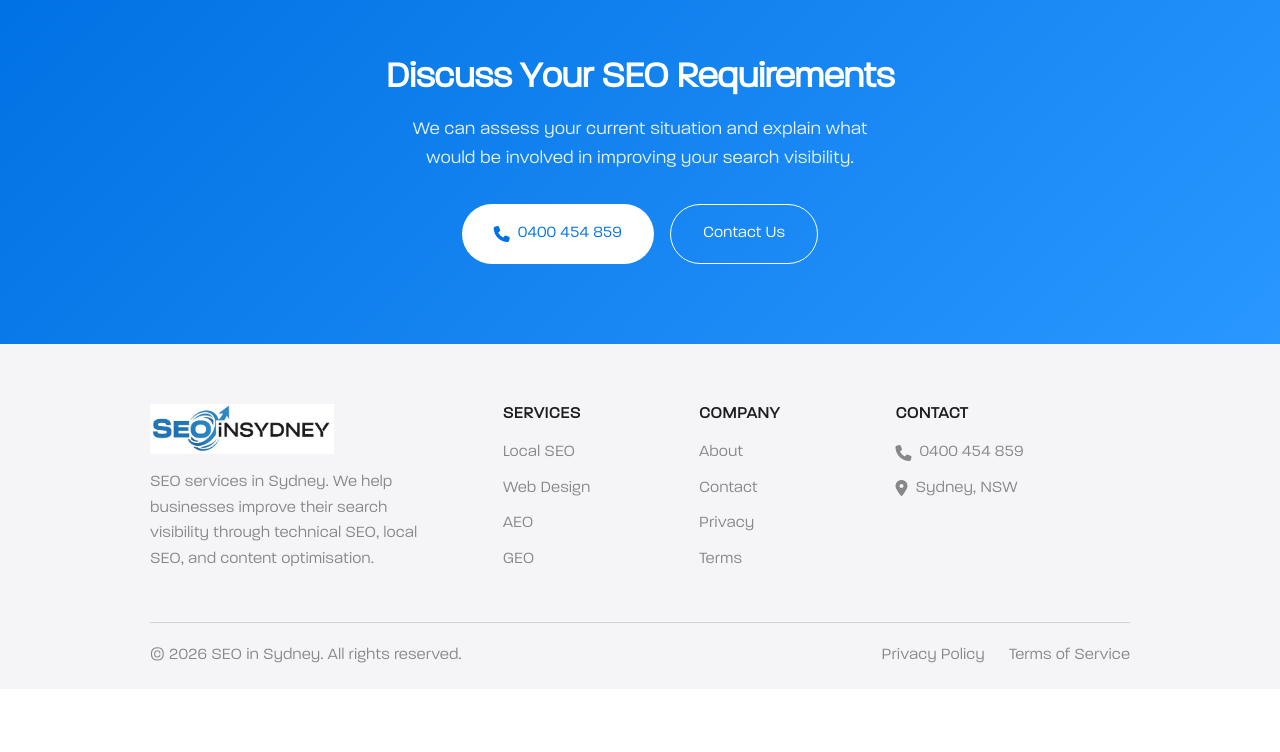
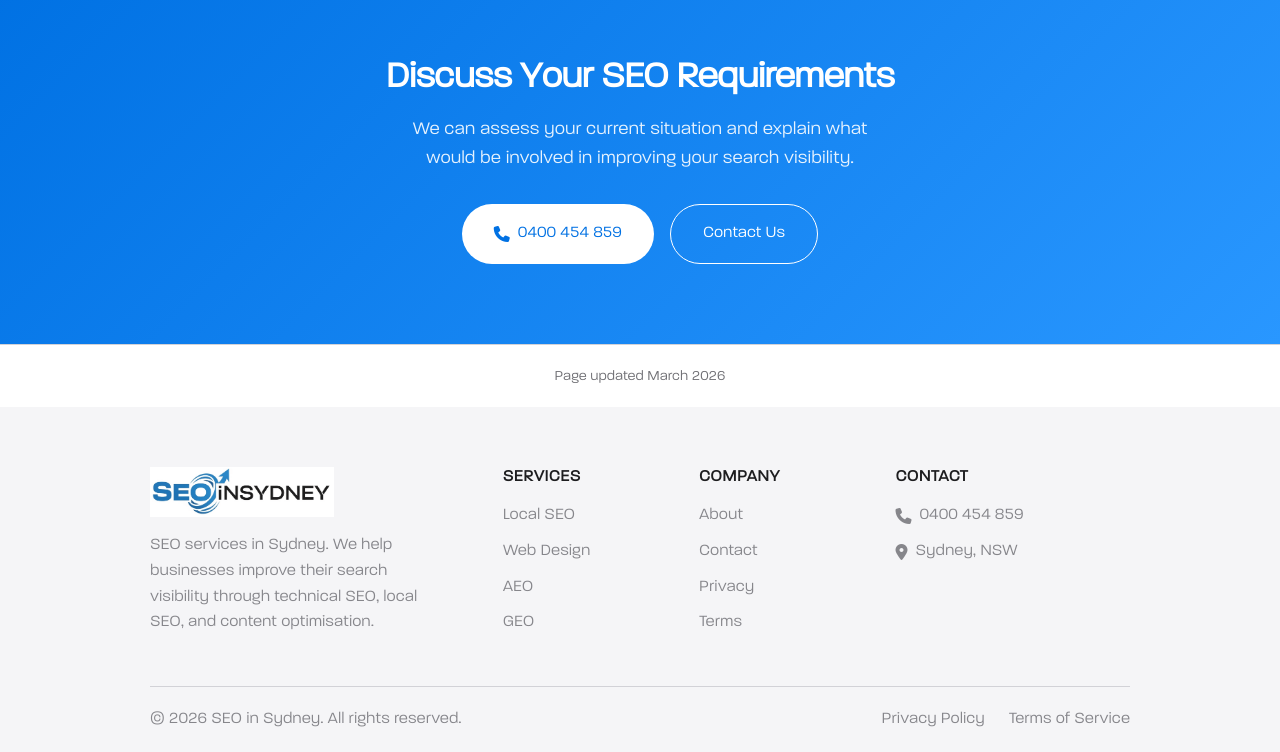
Before and after one commit to Dombarth/seoinsydney, an Eleventy site: page src/index.njk in a window 1280 px wide. Shown: the part 6276-7028 px from the top of the page. Before the commit the page ends 6965 px from the top, so only its background shows below. Built offline with nearby package versions, Linux system fonts and the light colour scheme; Eleventy itself is replaced by a stand-in of ours; files that its build step writes are made by us from their sources.

Commit message:
Add 'Page updated March 2026' line before footer on all pages

```diff
--- a/src/_layouts/base.njk
+++ b/src/_layouts/base.njk
@@ -36,6 +36,13 @@
         {{ content | safe }}
     </main>
 
+    <!-- Page Updated Line -->
+    <div class="page-updated">
+        <div class="container">
+            <p>Page updated March 2026</p>
+        </div>
+    </div>
+
     {% include "partials/footer.njk" %}
 
     <!-- Back to Top -->
--- a/src/css/styles.css
+++ b/src/css/styles.css
@@ -867,6 +867,20 @@ a.service-card:hover {
     color: var(--primary);
 }
 
+/* Page Updated Line */
+.page-updated {
+    padding: 20px 0;
+    text-align: center;
+    background-color: var(--white);
+    border-top: 1px solid var(--border);
+}
+
+.page-updated p {
+    font-size: 14px;
+    color: var(--text-tertiary);
+    margin: 0;
+}
+
 /* Footer */
 .footer {
     padding: 60px 0 0;
```
